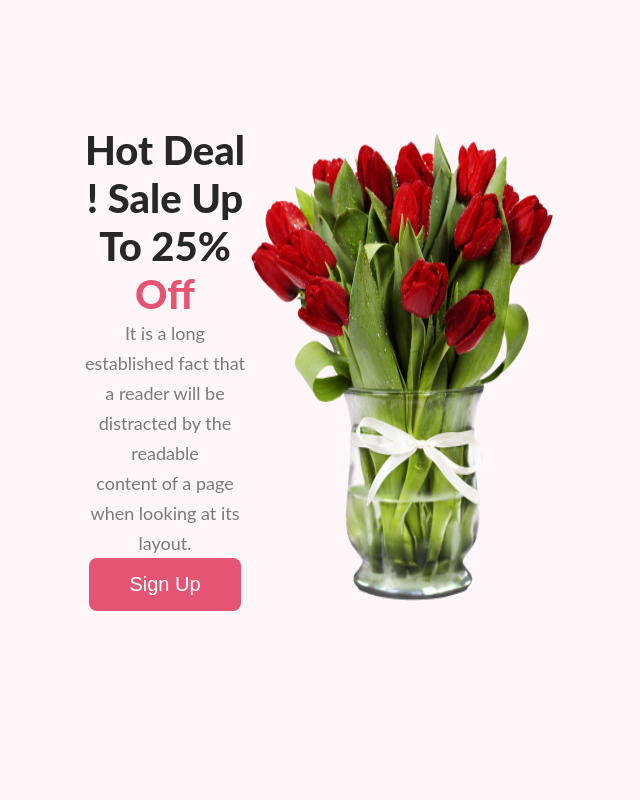
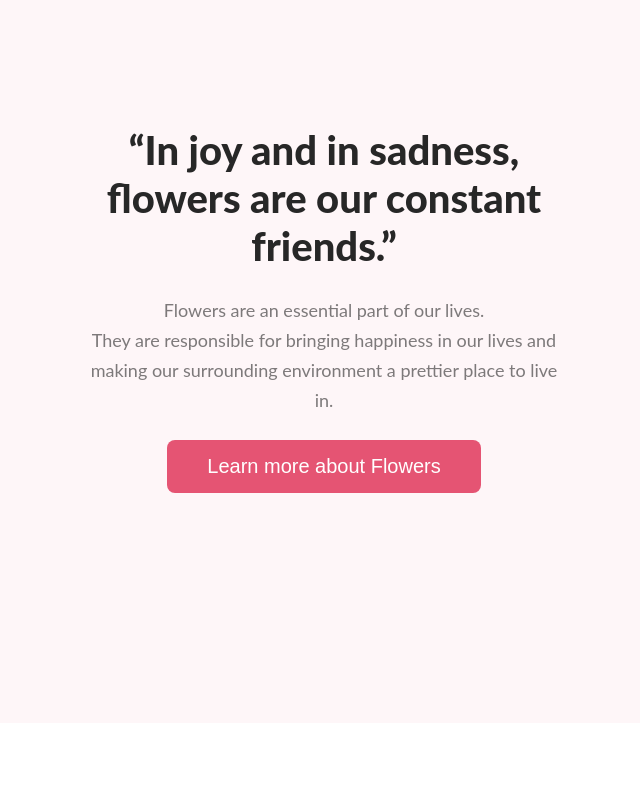
Before and after one commit to tanbir237/flower-shop-assignment-main, a plain HTML site: page index.html in a window 1280 px wide. Shown: the part 2320-3120 px from the top of the page, without its empty margins (216-856 px from the left). Drawn offline with Linux system fonts and the light colour scheme.

Commit message:
creative

```diff
--- a/CSS/Flowershop.css
+++ b/CSS/Flowershop.css
@@ -147,6 +147,7 @@ body {
 .sec-2-text {
     color: rgba(39, 39, 39, 0.60);
 
+    margin-top: 14px;
 
     font-size: 18px;
 
@@ -156,6 +157,19 @@ body {
 
 .span-text {
     color: #E55473;
+}
+
+.sec-2-btn{
+    border-radius: 8px;
+    background: #E55473;
+    border: 0;
+    padding: 15px 40px;
+    color: #FFF;
+    font-size: 20px;
+    font-weight: 700px;
+    margin-top: 22px;
+
+
 }
 
 /* section-3 style */
@@ -295,3 +309,50 @@ body {
     font-weight: 400;
 
 }
+
+/* creative style */
+
+
+    .creative-1{
+        display: flex;
+        text-align: center;
+        justify-content: space-evenly;
+        background: rgba(229, 84, 115, 0.05);
+        padding: 230px 500px 230px 300px;
+        margin-top: 300px;
+        gap: 0px;
+    }
+
+
+.creative-heading{
+    color: #272727;
+
+    font-size: 40px;
+
+    font-weight: 800;
+
+}
+
+.creative-text{
+
+    color: rgba(39, 39, 39, 0.60);
+    text-align: center;
+    font-size: 18px;
+    font-weight: 400;
+    line-height: 30px;
+    margin-top: 25px;
+    margin-bottom: 25px;
+
+}
+
+.creative-btn{
+    border-radius: 8px;
+    background: #E55473;
+    border: 0;
+    padding: 15px 40px;
+    color: #FFF;
+    font-size: 20px;
+    font-weight: 700px;
+    margin-top: 0%;
+    cursor: pointer;
+}
--- a/index.html
+++ b/index.html
@@ -58,13 +58,31 @@
 
             </div>
         </section>
+
+         <section class="creative">
+
+            <div class="creative-1">
+
+                <div class="creative-content">
+
+                    <h2 class="creative-heading">“In joy and in sadness, flowers are our constant friends.”</h2>
+                    <p class="creative-text"> Flowers are an essential part of our lives. <br> They are responsible for bringing happiness in our lives and making our surrounding environment a prettier place to live in.</p>
+                    <a href="https://en.wikipedia.org/wiki/Flower"target="_blank"><button class="creative-btn">Learn more about Flowers</button></a>
+
+                </div>
+
+
+            </div>
+
+         </section>
+
         <section class="sec-2" >
           <div class="section-2">
             <div class="sec-2-content">
                 <h3 class="sec-2-heading"> Hot Deal ! Sale Up To 25% <span class="span-text" >Off</span></h3>
             <p class="sec-2-text">It is a long established fact that a reader will be distracted by the readable <br>
                 content of a page when looking at its layout.</p>
-            <button class="banner-button">Sign Up</button>
+            <button class="sec-2-btn">Sign Up</button>
             </div>
             <img src="./Flower Asset/pngwing 8.png" alt="">
           </div>
```
Also changed, not shown: Flower Asset/pexels-pixabay-80453.jpg (added).
